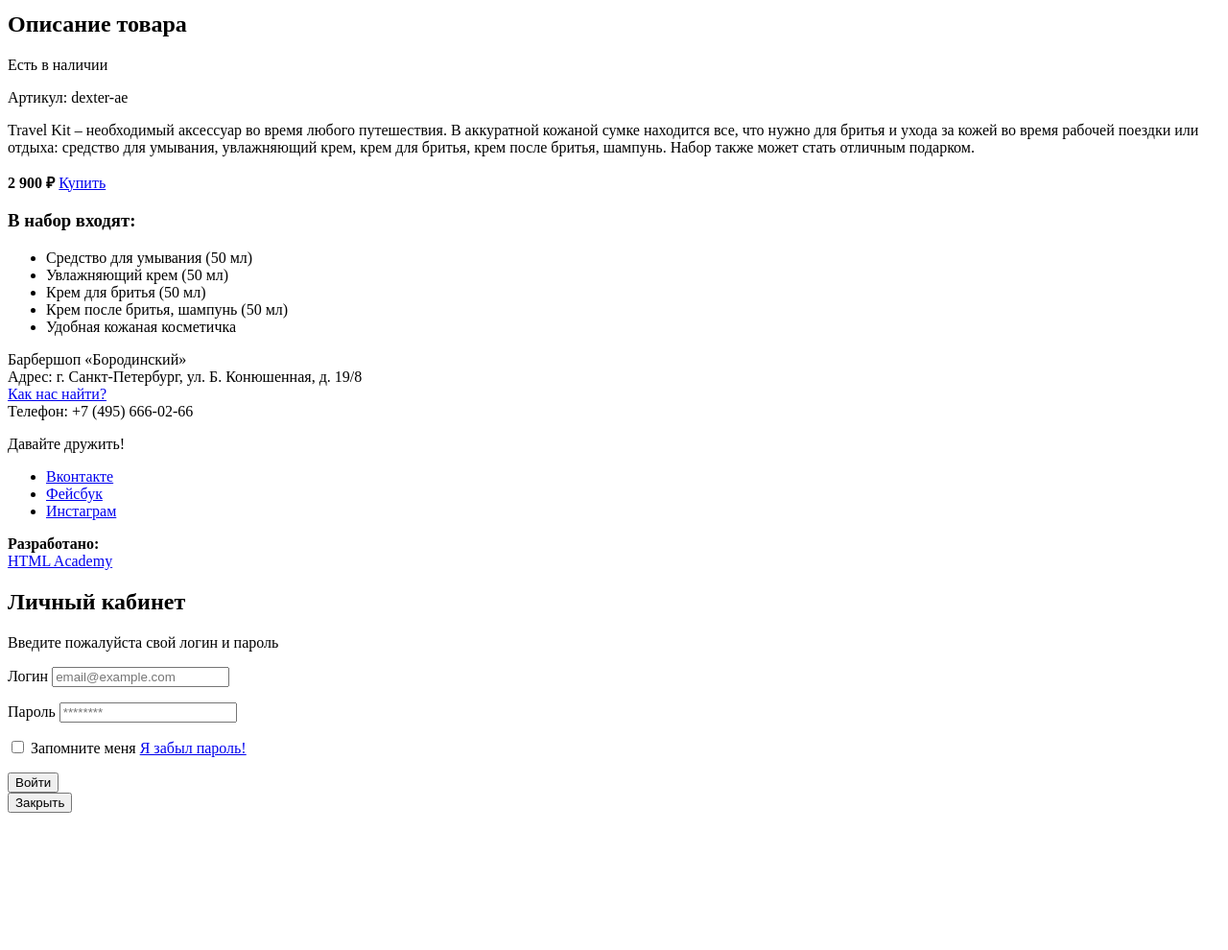
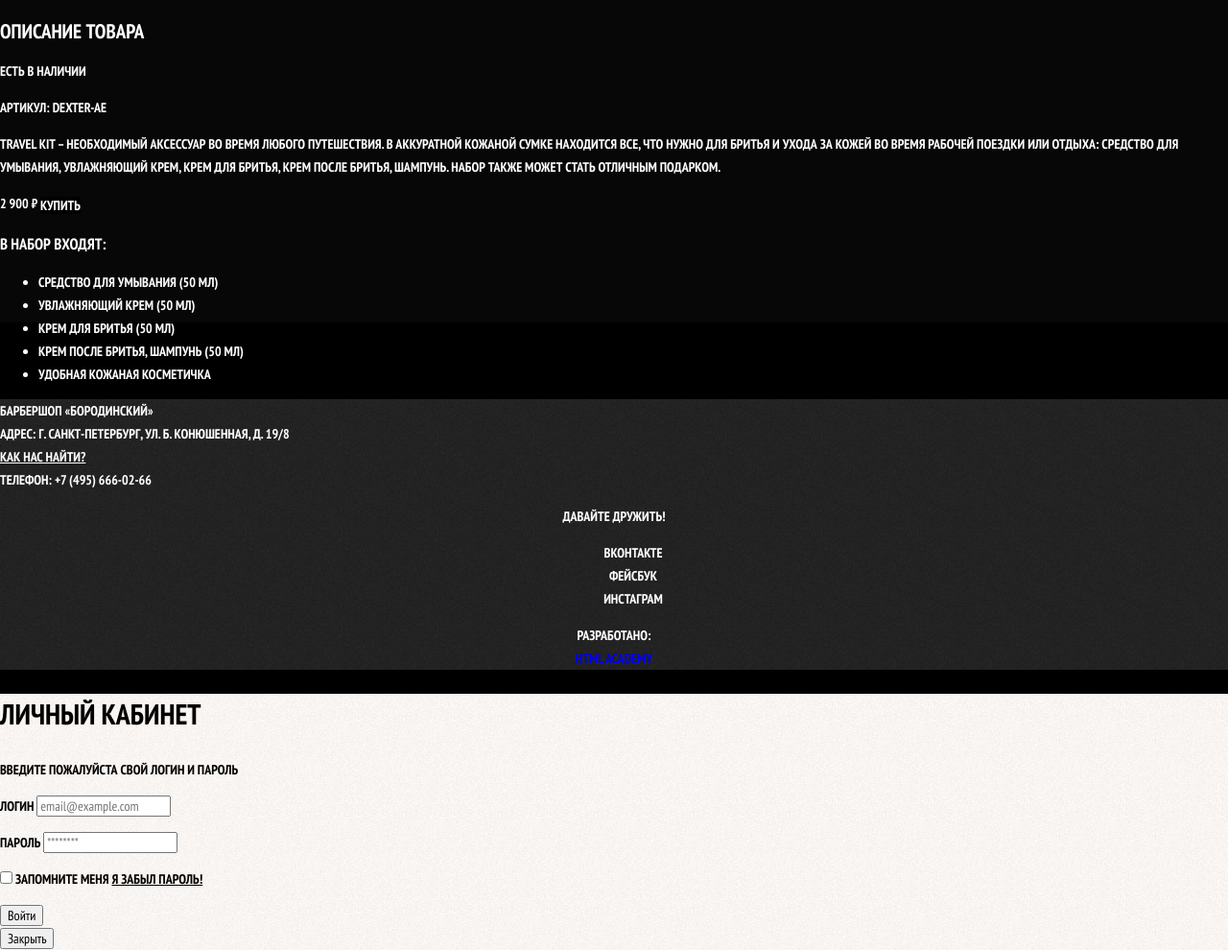
Before and after one commit to Oleksha/portfolio-barbershop, a plain HTML site: page catalog-item.html in a window 1280 px wide. Shown: the part 1380-2370 px from the top of the page at 96% size. Before the commit the page ends 2235 px from the top, so only its background shows below. Drawn offline with Linux system fonts and the light colour scheme.

Commit message:
Добавил стили в другие страницы сайта

```diff
--- a/catalog-item.html
+++ b/catalog-item.html
@@ -1,8 +1,11 @@
 <!doctype html>
 <html lang="ru">
 <head>
-<meta charset="utf-8">
-<title>Карточка товара — Набор для путешествий «Baxter of California»</title>
+  <meta charset="utf-8">
+  <title>Карточка товара — Набор для путешествий «Baxter of California»</title>
+  <link href="https://fonts.googleapis.com/css?family=PT+Sans+Narrow:400,700&amp;subset=latin,cyrillic" rel="stylesheet">
+  <link rel="stylesheet" href="css/normalize.css">
+  <link rel="stylesheet" href="css/style.css">
 </head>
 <body>
   <header class="main-header">
@@ -98,7 +101,7 @@
         <label for="login-password-info">
           Запомните меня
         </label>
-        <a href="#">Я забыл пароль!</a>
+        <a class="restore" href="#">Я забыл пароль!</a>
       </p>
       <button type="submit">
         Войти
```
Also changed, not shown: catalog.html (+6 -3 lines).
